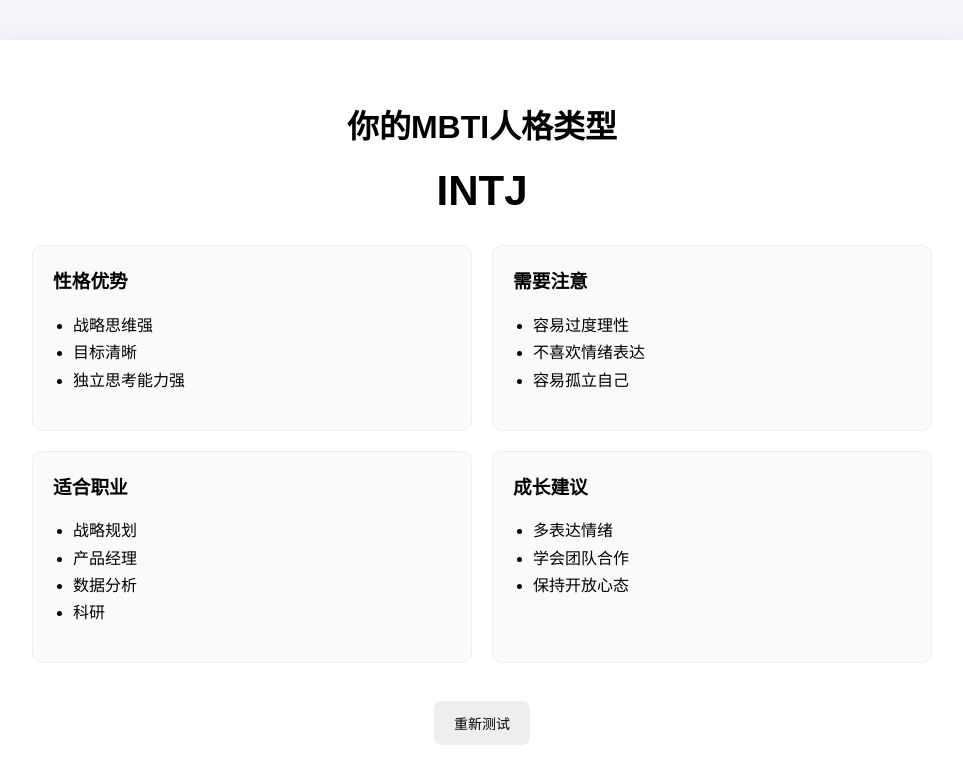
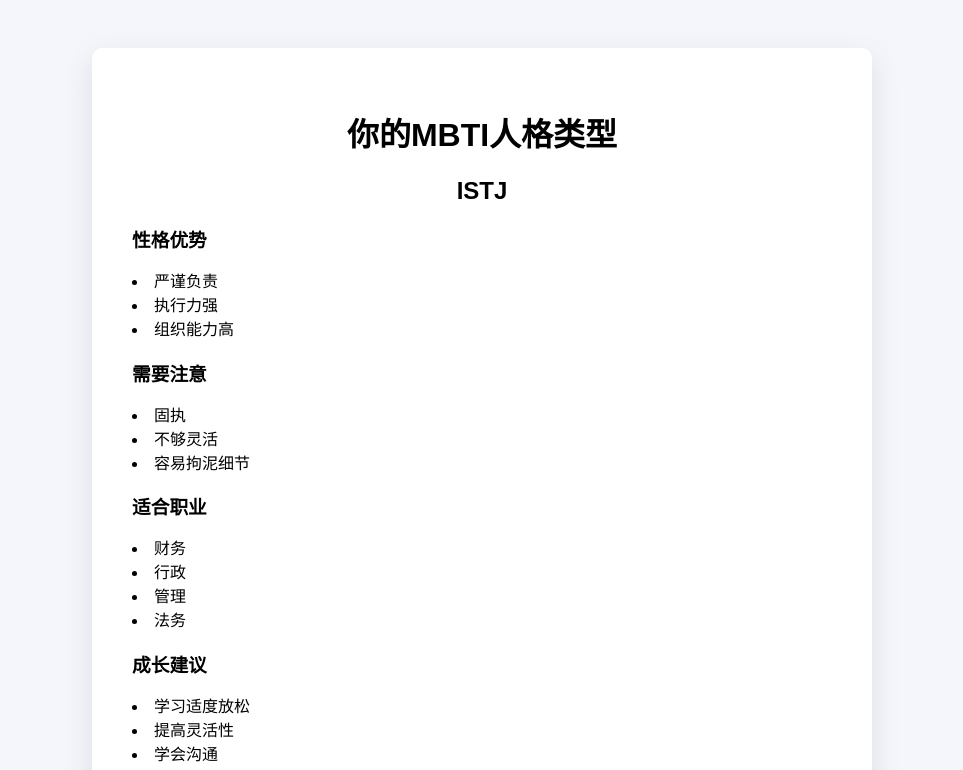
Before and after one commit to renranmoke/mbti-test2, a plain HTML site: page result.html in a window 1280 px wide. Shown: the top 770 px of the page, without its empty margins (158-1121 px from the left). Drawn offline with nearby package versions, Linux system fonts and the light colour scheme.

Commit message:
Update result.html

```diff
--- a/result.html
+++ b/result.html
@@ -2,327 +2,191 @@
 <html lang="zh-CN">
 <head>
 <meta charset="UTF-8">
-<meta name="viewport" content="width=device-width, initial-scale=1.0">
 <title>MBTI测试结果</title>
-
 <style>
-
 body{
-font-family:Arial,Helvetica,sans-serif;
+  font-family: Arial, sans-serif;
   background:#f4f6fb;
-margin:0;
   padding:40px;
 }
-
-.container{
-max-width:900px;
+.box{
+  max-width:700px;
   margin:auto;
   background:white;
   padding:40px;
-border-radius:12px;
+  border-radius:10px;
   box-shadow:0 10px 30px rgba(0,0,0,0.1);
 }
-
-h1{
-text-align:center;
-margin-bottom:20px;
-}
-
-.type{
-font-size:42px;
-font-weight:bold;
-text-align:center;
-margin-bottom:30px;
-}
-
-.grid{
-display:grid;
-grid-template-columns:1fr 1fr;
-gap:20px;
-}
-
-.card{
-background:#fafafa;
-padding:20px;
-border-radius:10px;
-border:1px solid #eee;
-}
-
-.card h3{
-margin-top:0;
-}
-
-ul{
-padding-left:20px;
-line-height:1.7;
-}
-
-.btnRow{
-margin-top:30px;
+h1,h2{
   text-align:center;
 }
-
-button{
-padding:12px 20px;
-margin:8px;
-border:none;
-border-radius:8px;
+h3{
+  margin-bottom:5px;
+}
+ul{
+  list-style: disc inside;
+  padding-left: 0;
+}
+.btnRow{
+  margin-top:20px;
+  display:flex;
+  justify-content: space-between;
+}
+.btnGhost{
+  background:none;
+  border:1px solid #ccc;
+  padding:10px 20px;
   cursor:pointer;
-font-size:14px;
 }
-
-.btnPrimary{
-background:#3b82f6;
-color:white;
-}
-
-.btnGhost{
-background:#eee;
-}
-
-.tip{
-text-align:center;
-margin-top:20px;
-color:#666;
-font-size:13px;
-}
-
-@media(max-width:700px){
-
-.grid{
-grid-template-columns:1fr;
-}
-
-}
-
 </style>
 </head>
-
 <body>
-
-<div class="container" id="captureArea">
-
+<div class="box">
 <h1>你的MBTI人格类型</h1>
-
-<div class="type" id="typeResult"></div>
-
-<div class="grid">
-
-<div class="card">
+<div id="resultContent">
+  <h2 id="type">ISTJ</h2>
+  <div>
     <h3>性格优势</h3>
     <ul id="strengths"></ul>
   </div>
-
-<div class="card">
+  <div>
     <h3>需要注意</h3>
     <ul id="weaknesses"></ul>
   </div>
-
-<div class="card">
+  <div>
     <h3>适合职业</h3>
     <ul id="careers"></ul>
   </div>
-
-<div class="card">
+  <div>
     <h3>成长建议</h3>
     <ul id="growth"></ul>
   </div>
-
 </div>
 
 <div class="btnRow">
-
   <button class="btnGhost" onclick="location.href='test.html'">重新测试</button>
-
 </div>
 
-<p class="tip">
-本页面不收集个人隐私数据，结果仅保存在你的浏览器本地。
-</p>
-
+<p class="tip">本页面不收集个人隐私数据，结果仅保存在你的浏览器本地。</p>
 </div>
 
-<script src="https://cdn.jsdelivr.net/npm/html2canvas@1.4.1/dist/html2canvas.min.js"></script>
-
 <script>
-
-const mbtiData={
-
+const mbtiData = {
   INTJ:{
     strengths:["战略思维强","目标清晰","独立思考能力强"],
     weaknesses:["容易过度理性","不喜欢情绪表达","容易孤立自己"],
     careers:["战略规划","产品经理","数据分析","科研"],
     growth:["多表达情绪","学会团队合作","保持开放心态"]
   },
-
   INTP:{
     strengths:["逻辑能力强","创造力高","好奇心强"],
     weaknesses:["拖延","不善执行","容易分心"],
     careers:["程序开发","研究员","设计师","工程师"],
     growth:["提高执行力","设定清晰目标","减少拖延"]
   },
-
   ENTJ:{
     strengths:["领导力强","决策果断","执行力高"],
     weaknesses:["容易强势","忽视情绪","控制欲强"],
     careers:["企业管理","创业","战略顾问","投资"],
     growth:["倾听他人意见","培养耐心","关注情绪管理"]
   },
-
   ENTP:{
-strengths:["思维敏捷","创意丰富","沟通能力强"],
-weaknesses:["不够稳定","容易三分钟热度","执行力不足"],
-careers:["创业","营销","策划","媒体"],
-growth:["坚持长期目标","提高执行能力","减少分心"]
+    strengths:["善于创新","口才好","思维灵活"],
+    weaknesses:["容易分散注意力","不善收尾","冲动"],
+    careers:["市场策划","广告","创业","产品设计"],
+    growth:["学会执行计划","专注目标","稳住节奏"]
   },
-
   INFJ:{
-strengths:["洞察力强","共情能力高","理想主义"],
-weaknesses:["容易内耗","过度敏感","压力大"],
-careers:["心理咨询","教育","写作","艺术"],
-growth:["减少自我压力","保持边界","加强现实行动"]
+    strengths:["洞察力强","有同理心","计划周密"],
+    weaknesses:["容易压力大","过于理想化","难以拒绝他人"],
+    careers:["心理咨询","教师","作家","设计"],
+    growth:["设立界限","学会放松","接受不完美"]
   },
-
   INFP:{
-strengths:["富有同理心","创造力强","价值观清晰"],
-weaknesses:["理想化","逃避冲突","拖延"],
-careers:["艺术","设计","写作","心理领域"],
-growth:["提高行动力","面对现实挑战","保持稳定节奏"]
+    strengths:["富有同理心","价值观坚定","创造力强"],
+    weaknesses:["情绪化","拖延","优柔寡断"],
+    careers:["写作","心理咨询","艺术设计","教育"],
+    growth:["增强执行力","面对现实","管理情绪"]
   },
-
   ENFJ:{
-strengths:["领导魅力","沟通能力强","关心他人"],
-weaknesses:["容易过度付出","情绪消耗大","压力大"],
-careers:["教育","管理","心理咨询","培训"],
-growth:["学会拒绝","保持自我边界","关注自我需求"]
+    strengths:["善于沟通","有号召力","责任心强"],
+    weaknesses:["过于关注他人","容易压力大","情绪波动"],
+    careers:["教师","公关","团队管理","咨询"],
+    growth:["学会自我调节","设立界限","关注内心需求"]
   },
-
   ENFP:{
-strengths:["热情","创造力强","社交能力高"],
-weaknesses:["缺乏持续性","容易分心","情绪波动"],
-careers:["市场营销","创意行业","媒体","培训"],
-growth:["建立稳定习惯","专注长期目标","提高执行力"]
+    strengths:["热情开朗","善于激励他人","创造力强"],
+    weaknesses:["容易分心","不善收尾","情绪化"],
+    careers:["营销","创意策划","培训","写作"],
+    growth:["专注目标","管理时间","稳住情绪"]
   },
-
   ISTJ:{
-strengths:["责任心强","执行力高","稳定可靠"],
-weaknesses:["不喜欢变化","表达情绪少","过度严谨"],
-careers:["财务","行政","工程","管理"],
-growth:["尝试新事物","提高灵活性","多沟通"]
+    strengths:["严谨负责","执行力强","组织能力高"],
+    weaknesses:["固执","不够灵活","容易拘泥细节"],
+    careers:["财务","行政","管理","法务"],
+    growth:["学习适度放松","提高灵活性","学会沟通"]
   },
-
   ISFJ:{
-strengths:["细心","可靠","关心他人"],
-weaknesses:["不善拒绝","压力容易积累","容易自责"],
-careers:["医疗","护理","教育","行政"],
-growth:["建立边界","关注自我需求","减少压力"]
+    strengths:["可靠","有责任心","善于照顾他人"],
+    weaknesses:["过于保守","容易压力大","缺乏创新"],
+    careers:["护理","教育","行政","财务"],
+    growth:["学会自我关怀","尝试新事物","放松控制"]
   },
-
   ESTJ:{
     strengths:["组织能力强","执行力高","领导能力"],
     weaknesses:["过于严格","不够灵活","容易控制"],
     careers:["管理","军警","行政","企业运营"],
     growth:["提高包容性","增加灵活性","倾听他人"]
   },
+  ESFJ:{
+    strengths:["乐于助人","善于沟通","细心"],
+    weaknesses:["容易取悦他人","过于在意评价","情绪化"],
+    careers:["教育","医疗","公关","行政"],
+    growth:["学会说不","自我肯定","情绪管理"]
+  },
+  ISTP:{
+    strengths:["动手能力强","冷静分析","独立"],
+    weaknesses:["不喜欢约束","不善沟通","冲动"],
+    careers:["工程技术","维修","程序员","设计"],
+    growth:["增强沟通","管理情绪","稳定节奏"]
+  },
+  ISFP:{
+    strengths:["艺术感强","观察敏锐","善解人意"],
+    weaknesses:["情绪化","拖延","不善计划"],
+    careers:["设计","艺术","心理咨询","教育"],
+    growth:["管理时间","学会规划","控制情绪"]
+  },
+  ESTP:{
+    strengths:["反应快","适应力强","敢于冒险"],
+    weaknesses:["冲动","不注重细节","情绪波动"],
+    careers:["销售","市场","运动","创业"],
+    growth:["学会计划","控制冲动","管理情绪"]
+  },
+  ESFP:{
+    strengths:["外向活泼","乐观","善于交际"],
+    weaknesses:["易分心","情绪化","缺乏计划"],
+    careers:["表演","销售","旅游","活动策划"],
+    growth:["增强专注力","学会计划","管理情绪"]
+  }
+};
 
-ESFJ:{
-strengths:["社交能力强","关心他人","组织能力好"],
-weaknesses:["过度在意评价","压力大","难以拒绝"],
-careers:["教育","销售","客服","公共关系"],
-growth:["保持自我价值","减少依赖评价","建立边界"]
-},
-
-ISTP:{
-strengths:["动手能力强","冷静","解决问题能力高"],
-weaknesses:["不善表达情绪","不喜欢规则","容易独立"],
-careers:["工程","技术","维修","运动"],
-growth:["加强沟通","增加团队合作","表达情绪"]
-},
-
-ISFP:{
-strengths:["艺术感强","温和","感受力高"],
-weaknesses:["不喜欢压力","回避冲突","容易情绪化"],
-careers:["艺术","设计","音乐","摄影"],
-growth:["提高行动力","面对挑战","稳定情绪"]
-},
-
-ESTP:{
-strengths:["行动力强","社交能力高","适应力强"],
-weaknesses:["冲动","不够计划","容易冒险"],
-careers:["销售","创业","体育","娱乐"],
-growth:["增加规划能力","减少冲动","长期目标"]
-},
-
-ESFP:{
-strengths:["热情","社交能力强","感染力强"],
-weaknesses:["缺乏计划","容易分心","短期思维"],
-careers:["娱乐","表演","销售","活动策划"],
-growth:["建立长期目标","提升计划能力","专注成长"]
+function renderResult(type){
+  const doc = mbtiData[type];
+  document.getElementById("type").textContent = type;
+  ["strengths","weaknesses","careers","growth"].forEach(field=>{
+    const el = document.getElementById(field);
+    el.innerHTML = "";
+    doc[field].forEach(item=>{
+      const li = document.createElement("li");
+      li.textContent = item;
+      el.appendChild(li);
+    });
+  });
 }
 
-};
-
-function getType(){
-return localStorage.getItem("mbtiType")||"INTJ";
-}
-
-function render(){
-
-const type=getType();
-
-const data=mbtiData[type];
-
-document.getElementById("typeResult").innerText=type;
-
-data.strengths.forEach(i=>{
-document.getElementById("strengths").innerHTML+=`<li>${i}</li>`
-})
-
-data.weaknesses.forEach(i=>{
-document.getElementById("weaknesses").innerHTML+=`<li>${i}</li>`
-})
-
-data.careers.forEach(i=>{
-document.getElementById("careers").innerHTML+=`<li>${i}</li>`
-})
-
-data.growth.forEach(i=>{
-document.getElementById("growth").innerHTML+=`<li>${i}</li>`
-})
-
-}
-
-function copyResult(){
-
-const type=getType();
-
-const text=`我的MBTI人格类型是 ${type}`;
-
-navigator.clipboard.writeText(text);
-
-alert("结果已复制");
-
-}
-
-async function saveScreenshot(){
-
-const area=document.getElementById("captureArea");
-
-const canvas=await html2canvas(area,{scale:2});
-
-const link=document.createElement("a");
-
-link.download="mbti-result.png";
-
-link.href=canvas.toDataURL();
-
-link.click();
-
-}
-
-render();
-
+// 从 test.html 读取用户选择结果
+const userType = localStorage.getItem("mbtiType") || "ISTJ";
+renderResult(userType);
 </script>
-
 </body>
 </html>
```
Lines whose indentation alone changed are shown as unchanged.
